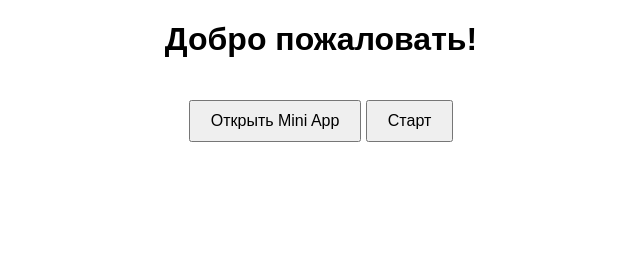
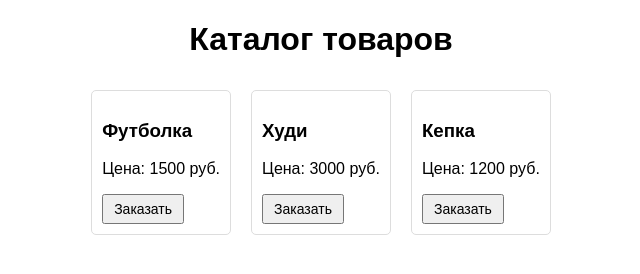
Before and after one commit to ikozlov13/telegram-mini-app, a website: page public/index.html in a window 1280 px wide. Shown: the whole page, without its empty margins (319-959 px from the left). Drawn offline with Linux system fonts and the light colour scheme.

Commit message:
обновил главную страницу

```diff
--- a/public/index.html
+++ b/public/index.html
@@ -10,27 +10,52 @@
             text-align: center;
             font-family: Arial, sans-serif;
         }
+        .product {
+            border: 1px solid #ddd;
+            padding: 10px;
+            margin: 10px;
+            border-radius: 5px;
+            display: inline-block;
+            text-align: left;
+        }
         button {
-            padding: 10px 20px;
-            font-size: 16px;
-            margin-top: 20px;
+            padding: 5px 10px;
+            font-size: 14px;
             cursor: pointer;
         }
     </style>
 </head>
 <body>
-    <h1>Добро пожаловать!</h1>
-    <button onclick="window.Telegram.WebApp.expand();">Открыть Mini App</button>
-    <button id="startButton">Старт</button>
+    <h1>Каталог товаров</h1>
+    <div id="products"></div>
 
     <script>
-        document.getElementById("startButton").addEventListener("click", function() {
-            // Отправляем данные в Telegram Mini App
+        const products = [
+            { id: 1, name: "Футболка", price: "1500 руб." },
+            { id: 2, name: "Худи", price: "3000 руб." },
+            { id: 3, name: "Кепка", price: "1200 руб." }
+        ];
+
+        const productsContainer = document.getElementById("products");
+
+        products.forEach(product => {
+            const productElement = document.createElement("div");
+            productElement.className = "product";
+            productElement.innerHTML = `
+                <h3>${product.name}</h3>
+                <p>Цена: ${product.price}</p>
+                <button onclick="orderProduct(${product.id})">Заказать</button>
+            `;
+            productsContainer.appendChild(productElement);
+        });
+
+        function orderProduct(productId) {
+            const product = products.find(p => p.id === productId);
             if (window.Telegram?.WebApp) {
-                window.Telegram.WebApp.sendData(JSON.stringify({ action: "start_pressed" }));
+                window.Telegram.WebApp.sendData(JSON.stringify({ action: "order", product: product.name }));
             }
-            alert("Кнопка Старт нажата!");
-        });
+            alert(`Вы заказали: ${product.name}`);
+        }
     </script>
 </body>
 </html>
```
